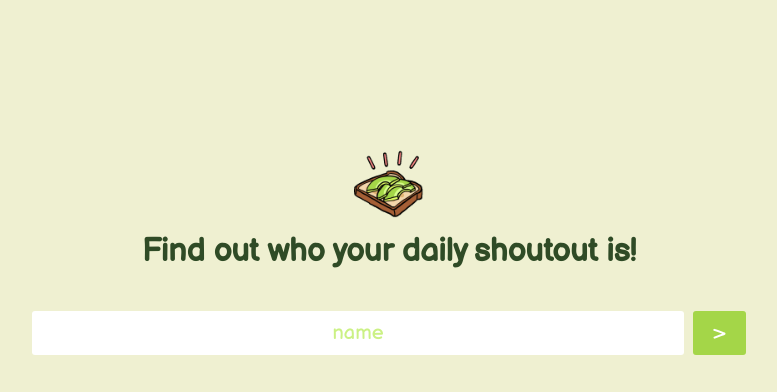
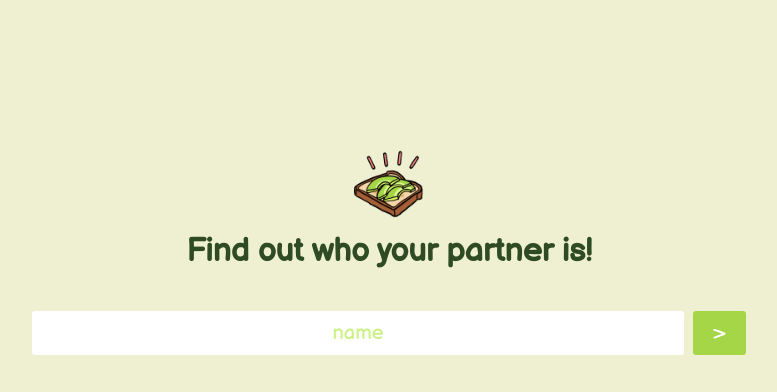
Before and after one commit to ddemetz/seattle-shoutouts, a plain HTML site: page index.html in a window 1280 px wide. Shown: the whole page, without its empty margins (251-1028 px from the left). Drawn offline with nearby package versions, Linux system fonts and the light colour scheme.

Commit message:
Update index.html

```diff
--- a/index.html
+++ b/index.html
@@ -9,7 +9,7 @@
     <title>Shoutout Matcher</title>
     <script src="https://ajax.googleapis.com/ajax/libs/jquery/3.5.1/jquery.min.js"></script>
     <link href="https://fonts.googleapis.com/css2?family=Balsamiq+Sans&display=swap" rel="stylesheet">
-     <link rel="icon" href="assets/avo.jpg">
+     <link rel="icon" href="assets/icon.jpg">
 
 <style>
 body{
@@ -151,7 +151,7 @@ p{
 <!-- link to code for quick access -->
 <a href = "https://github.com/ddemetz/shoutouts/blob/master/index.html" class = "avo"><img src="assets/giphy.gif"/></a>
 
-<h1> Find out who your daily shoutout is!<h1/>
+<h1> Find out who your partner is!<h1/>
 
 <form>
 <input id="name" type="text" placeholder="name">
```
